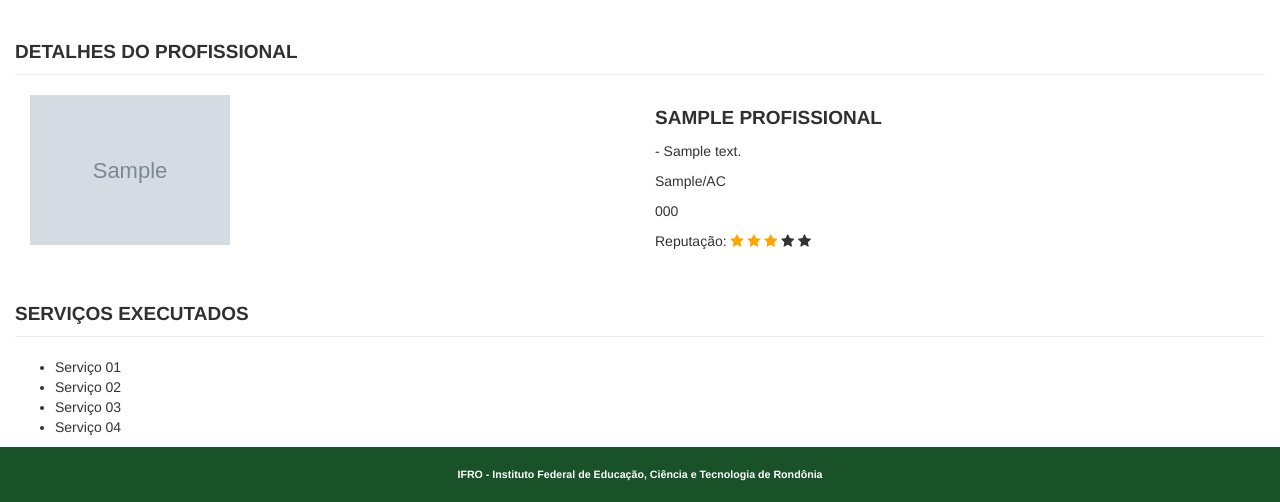
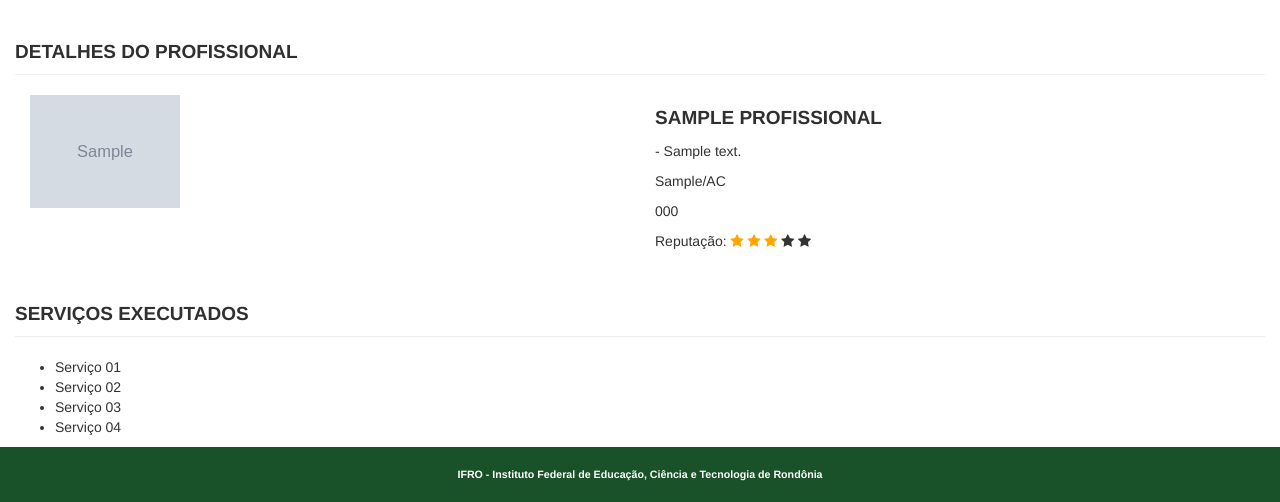
Before and after one commit to kaiserthiago/contratou, a Django app: page /contratou/profissional/detalhe/1/ in a window 1280 px wide. Shown: the part 51-553 px from the top of the page. Run offline with Django 3.2, Linux system fonts and the light colour scheme; tables that the repository leaves empty hold one stand-in row (values such as "Sample post"); grey boxes marked "Sample" are stand-in pictures; some libraries are stand-ins or nearby versions.

Commit message:
detalhe prof

```diff
--- a/contratou/templates/contratou/profissional_detalhe.html
+++ b/contratou/templates/contratou/profissional_detalhe.html
@@ -13,7 +13,7 @@
 
         <div class="col-md-6">
             <img src="{{ profissional.foto.url }}" class="img-resposive"
-                 style="width:200px; margin-right: 10px">
+                 style="width:150px; margin-right: 10px">
         </div>
 
         <div class="col-md-6">
```
